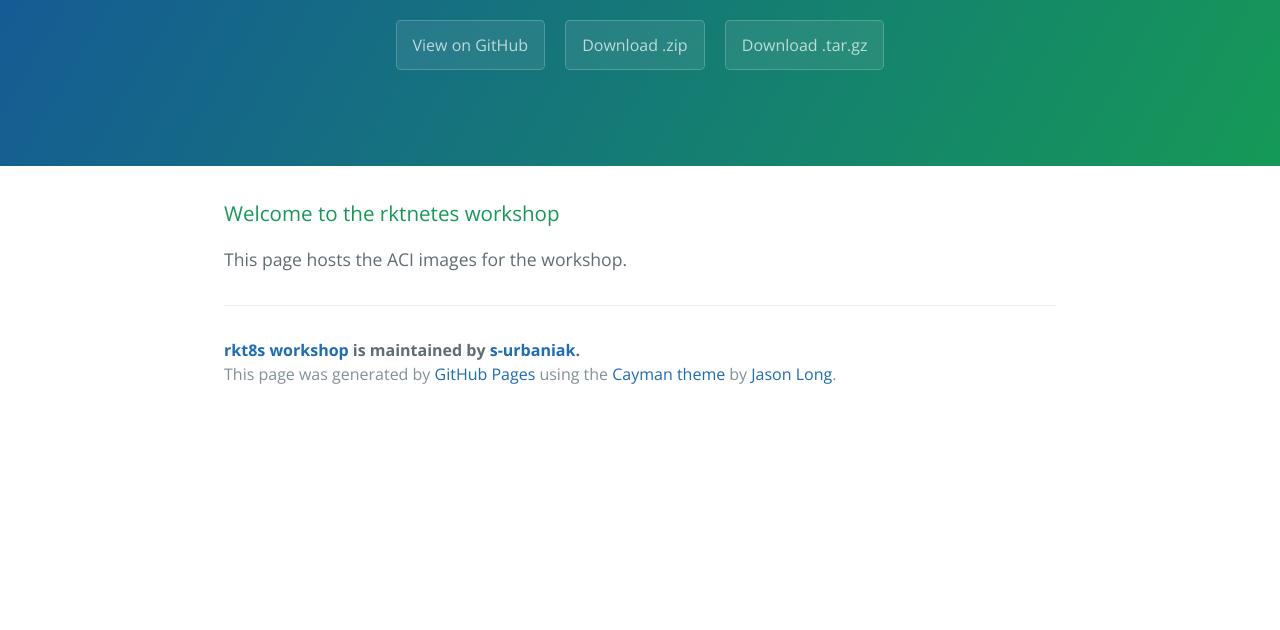
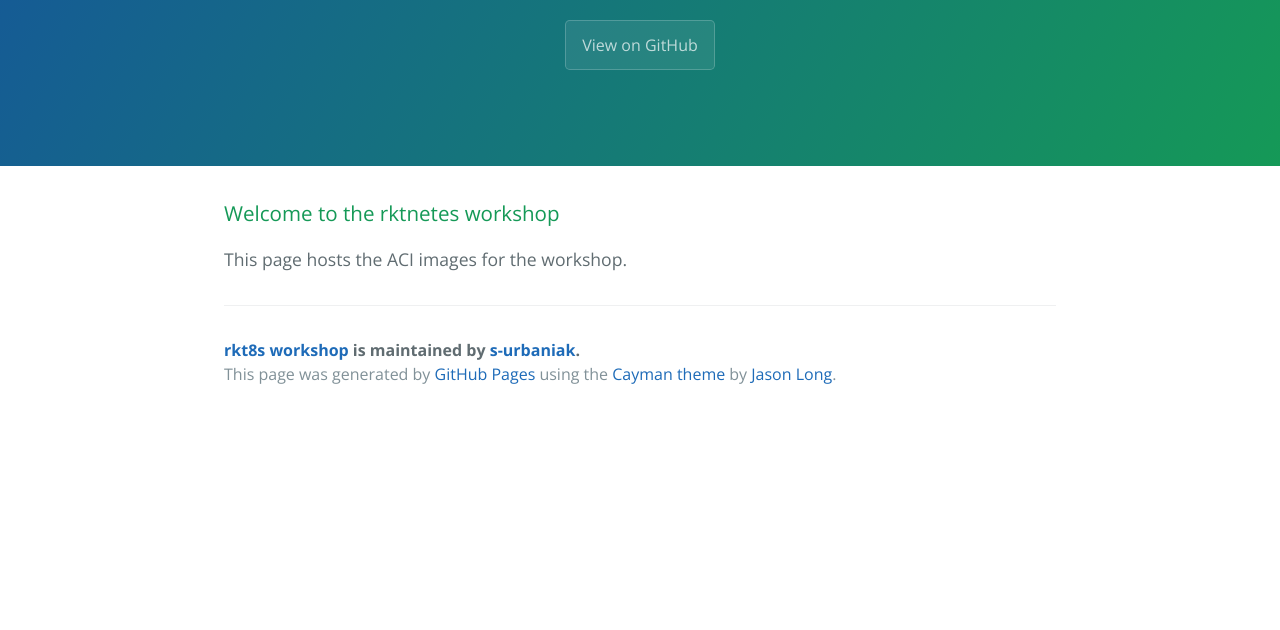
Before and after one commit to s-urbaniak/rktnetes-workshop, a plain HTML site: page index.html in a window 1280 px wide. Shown: the part 170-800 px from the top of the page. Drawn offline with nearby package versions, Linux system fonts and the light colour scheme.

Commit message:
Update index.html

```diff
--- a/index.html
+++ b/index.html
@@ -8,17 +8,12 @@
     <link href='https://fonts.googleapis.com/css?family=Open+Sans:400,700' rel='stylesheet' type='text/css'>
     <link rel="stylesheet" type="text/css" href="stylesheets/stylesheet.css" media="screen">
     <link rel="stylesheet" type="text/css" href="stylesheets/github-light.css" media="screen">
-
-    <meta name="ac-discovery" content="s-urbaniak.github.io/rkt8s-workshop https://github.com/s-urbaniak/rkt8s-workshop/releases/download/v{version}/{name}-{version}-{os}-{arch}.{ext}">
-    <meta name="ac-discovery-pubkeys" content="s-urbaniak.github.io/rkt8s-workshop https://github.com/s-urbaniak/rkt8s-workshop/releases/download/v{version}/pubkeys.gpg">
   </head>
   <body>
     <section class="page-header">
       <h1 class="project-name">rkt8s workshop</h1>
       <h2 class="project-tagline"></h2>
       <a href="https://github.com/s-urbaniak/rkt8s-workshop" class="btn">View on GitHub</a>
-      <a href="https://github.com/s-urbaniak/rkt8s-workshop/zipball/master" class="btn">Download .zip</a>
-      <a href="https://github.com/s-urbaniak/rkt8s-workshop/tarball/master" class="btn">Download .tar.gz</a>
     </section>
 
     <section class="main-content">
```
